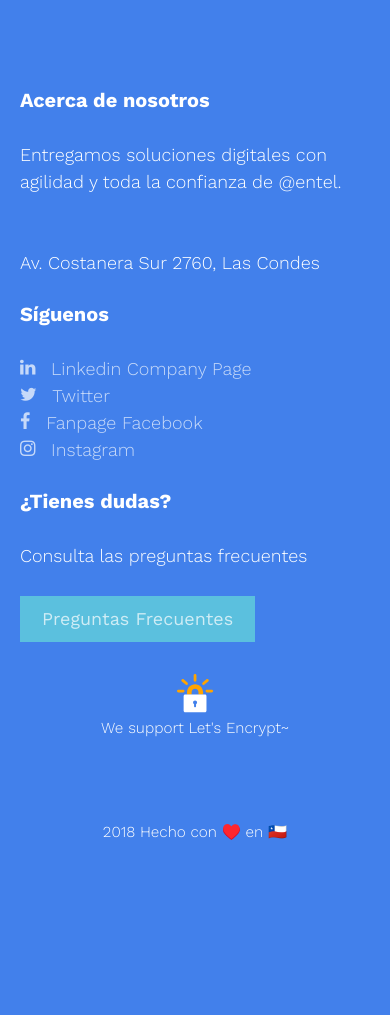
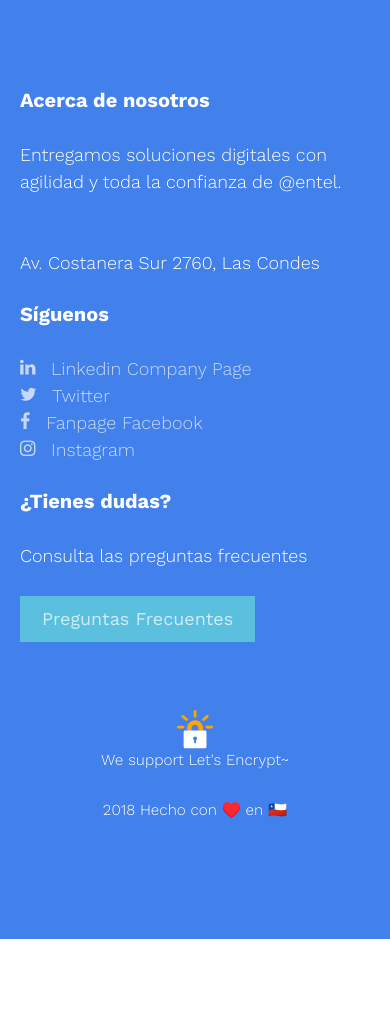
Before and after one commit to Freyja-Folkvangr/ocean-landing, a PHP site: page /tomdavenport/index.html in a window 390 px wide. Shown: the part 3567-4582 px from the top of the page. After the commit the page ends 4506 px from the top, so only its background shows below. Run offline with PHP 8.4, Linux system fonts and the light colour scheme; some libraries are stand-ins or nearby versions; some web fonts are replaced.

Commit message:
fixing footer

```diff
--- a/tomdavenport/css/style.css
+++ b/tomdavenport/css/style.css
@@ -125,7 +125,7 @@ h1, h2, h3, h4, h5, h6 {
   list-style: none;
 }
 #fh5co-footer .fh5co-copyright {
-  padding-top: 3em;
+  padding-top: 2em;
 }
 #fh5co-footer .fh5co-copyright small {
   display: block;
--- a/tomdavenport/index.html
+++ b/tomdavenport/index.html
@@ -210,11 +210,9 @@
 				<br>
 			</div>
 			<div class="row">
-				<div class="col-md-12 text-center">
-                    <p><small><img src="../img/letsencrypt.svg" height="40" width="50"><br>We support Let's Encrypt~</small></p>
-				</div>
 				<div class="col-md-12 fh5co-copyright text-center">
-					<p><small>2018 Hecho con ♥️ en 🇨🇱</small><br><br></p>
+					<p><small><img src="../img/letsencrypt.svg" height="40" width="50"><br>We support Let's Encrypt~</small></p>
+					<p><small>2018 Hecho con ♥️ en 🇨🇱</small></p>
 				</div>
 			</div>
 		</div>
```
